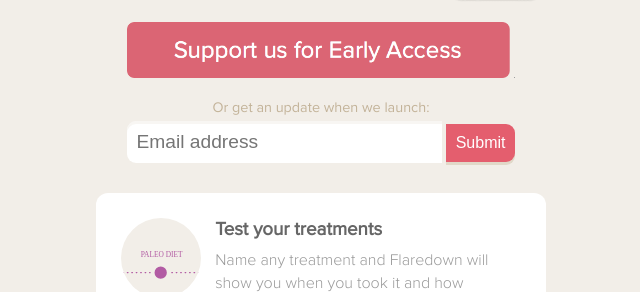
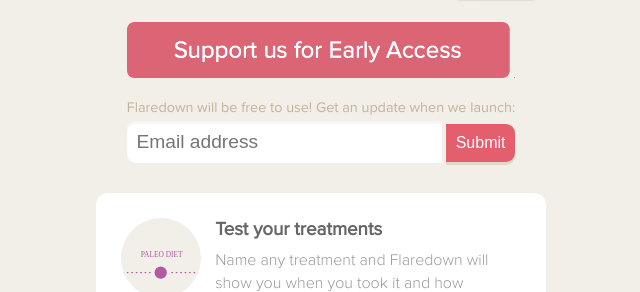
Before and after one commit to jasperfurniss/flaredown, a Jekyll site: the page built from index.html, in a window 1280 px wide. Shown: the part 474-766 px from the top of the page, without its empty margins (319-959 px from the left). Built offline with Jekyll 4.4.1, drawn with Linux system fonts in a browser that asks for light colours; grey boxes are pictures that could not be loaded.

Commit message:
Changed newsletter CTA label

```diff
--- a/index.html
+++ b/index.html
@@ -12,7 +12,7 @@
 	</form>
 	<div id="mc_embed_signup">
 		<form action="//flaredown.us8.list-manage.com/subscribe/post?u=e31655fbfc3bfa2b1b12dc44d&amp;id=bb3380005a" method="post" id="mc-embedded-subscribe-form" name="mc-embedded-subscribe-form" class="validate" target="_blank" novalidate>
-		<label for="mce-EMAIL">Or get an update when we launch:</label>
+		<label for="mce-EMAIL">Flaredown will be free to use! Get an update when we launch:</label>
 		<div class="mc-field-group">
 			<input type="email" value="" name="EMAIL" placeholder="Email address" class="required email" id="mce-EMAIL">
 			<input type="submit" value="Submit" name="subscribe" id="mc-embedded-subscribe" class="button">
```
